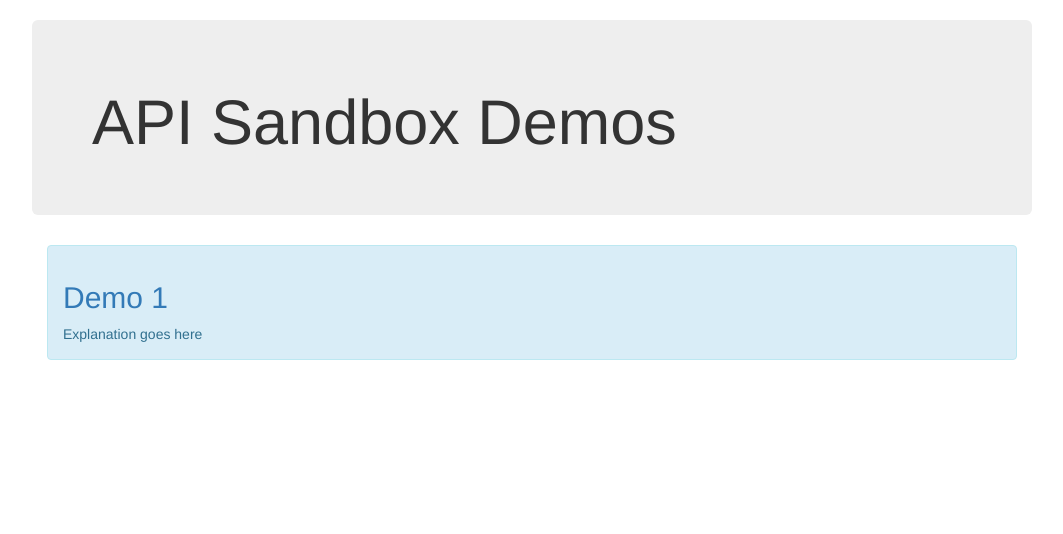
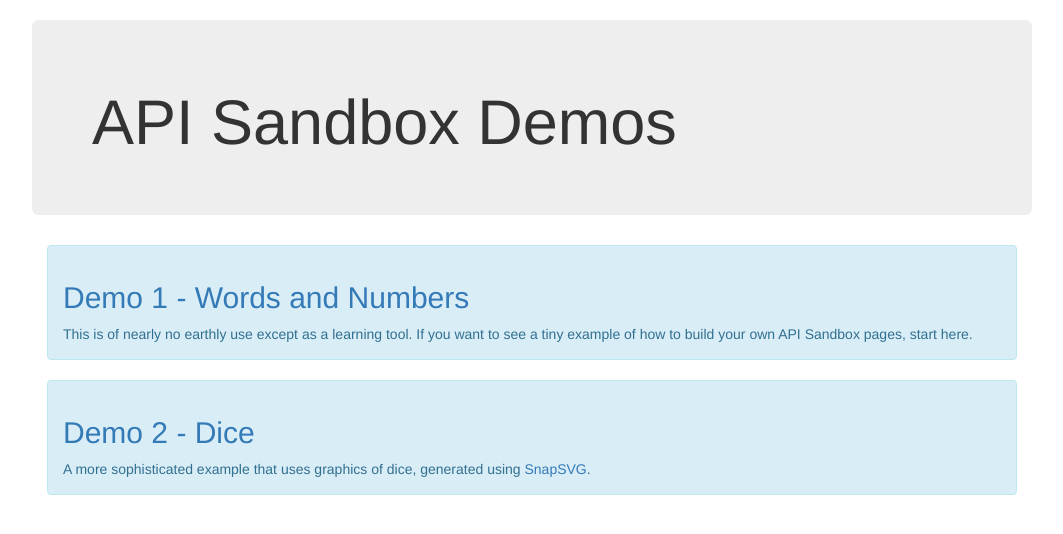
Before and after one commit to nathancarter/apisandbox, a website: page app/index.html in a window 1280 px wide. Shown: the whole page, without its empty margins (108-1171 px from the left). Drawn offline with nearby package versions, Linux system fonts and the light colour scheme.

Commit message:
Starting Demo 2: structure done, stubs to be written

```diff
--- a/app/index.html
+++ b/app/index.html
@@ -22,8 +22,18 @@
             <div class='row'>
                 <div class='col-md-12'>
                     <div class='alert alert-info'>
-                        <h2><a href='demo1.html'>Demo 1</a></h2>
-                        <p>Explanation goes here</p>
+                        <h2><a href='demo1.html'>Demo 1 - Words and
+                            Numbers</a></h2>
+                        <p>This is of nearly no earthly use except as a
+                        learning tool.  If you want to see a tiny example
+                        of how to build your own API Sandbox pages, start
+                        here.</p>
+                    </div>
+                    <div class='alert alert-info'>
+                        <h2><a href='demo2.html'>Demo 2 - Dice</a></h2>
+                        <p>A more sophisticated example that uses graphics
+                        of dice, generated using
+                        <a href='http://snapsvg.io'>SnapSVG</a>.</p>
                     </div>
                 </div>
             </div>
```
Also changed, not shown: app/demo2.html (added, +19 -0 lines), plan.md (+2 -7 lines), 1 other file.
